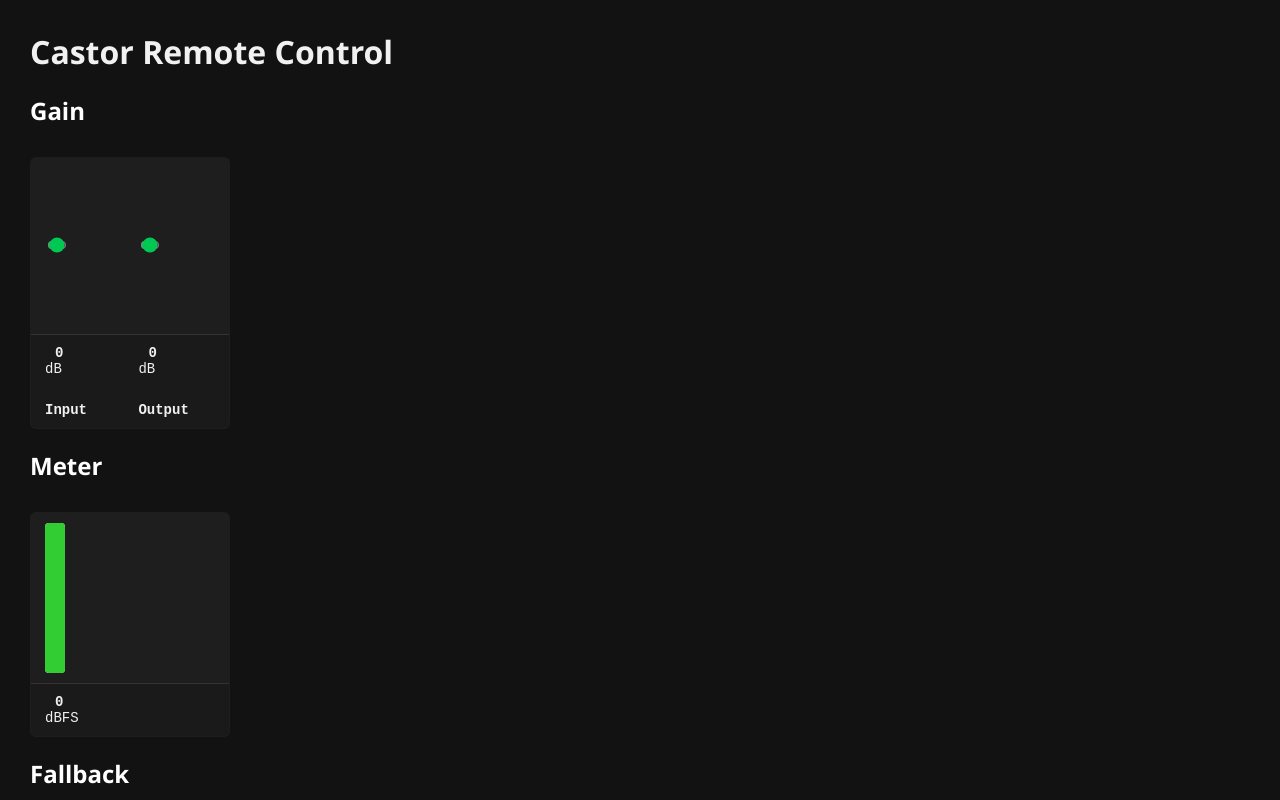
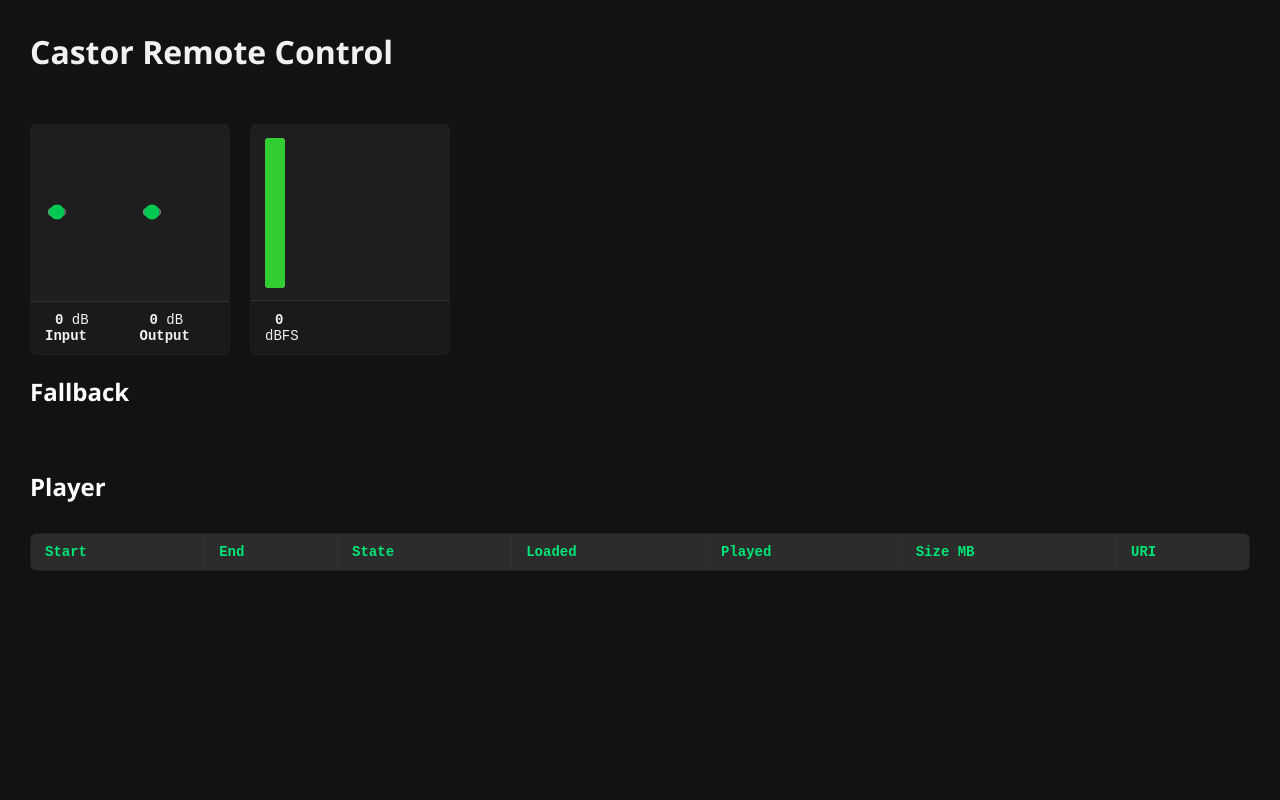
Before and after one commit to chrispysoft/castor, a plain HTML site: page www/index.html in a window 1280 px wide. Shown: the top 800 px of the page. Drawn offline with Linux system fonts and the light colour scheme; no server answers.

Commit message:
fix web ui element alignment

```diff
--- a/www/index.html
+++ b/www/index.html
@@ -18,7 +18,6 @@
 
     label {
         display: block;
-        margin-top: 25px;
         font-weight: 600;
     }
 
@@ -102,18 +101,17 @@
 </head>
 <body>
     <h1>Castor Remote Control</h1>
-    <h2>Gain</h2>
+    <div style="display: grid; grid-template-columns: 220px auto;">
     <table style="width: 200px;">
         <tr>
             <td><input type="range" id="inputGain" min="-24" max="24" value="0" orient="vertical" style="width: 20px; height: 150px;"></td>
             <td><input type="range" id="outputGain" min="-24" max="24" value="0" orient="vertical" style="width: 20px; height: 150px;"></td>
         </tr>
         <tr>
-            <td><span id="inputGainValue">0</span><br/>dB<label for="inputGain">Input</label></td>
-            <td><span id="outputGainValue">0</span><br/>dB<label for="outputGain">Output</label></td>
+            <td><span id="inputGainValue">0</span> dB<label for="inputGain">Input</label></td>
+            <td><span id="outputGainValue">0</span> dB<label for="outputGain">Output</label></td>
         </tr>
     </table>
-    <h2>Meter</h2>
     <table style="width: 200px;">
         <tr>
             <td>
@@ -128,6 +126,7 @@
             </td>
         </tr>
     </table>
+</div>
     <h2>Fallback</h2>
     <span id="fallbackActive"></span>
     <h2>Player</h2>
```
Also changed, not shown: 1 other file.
